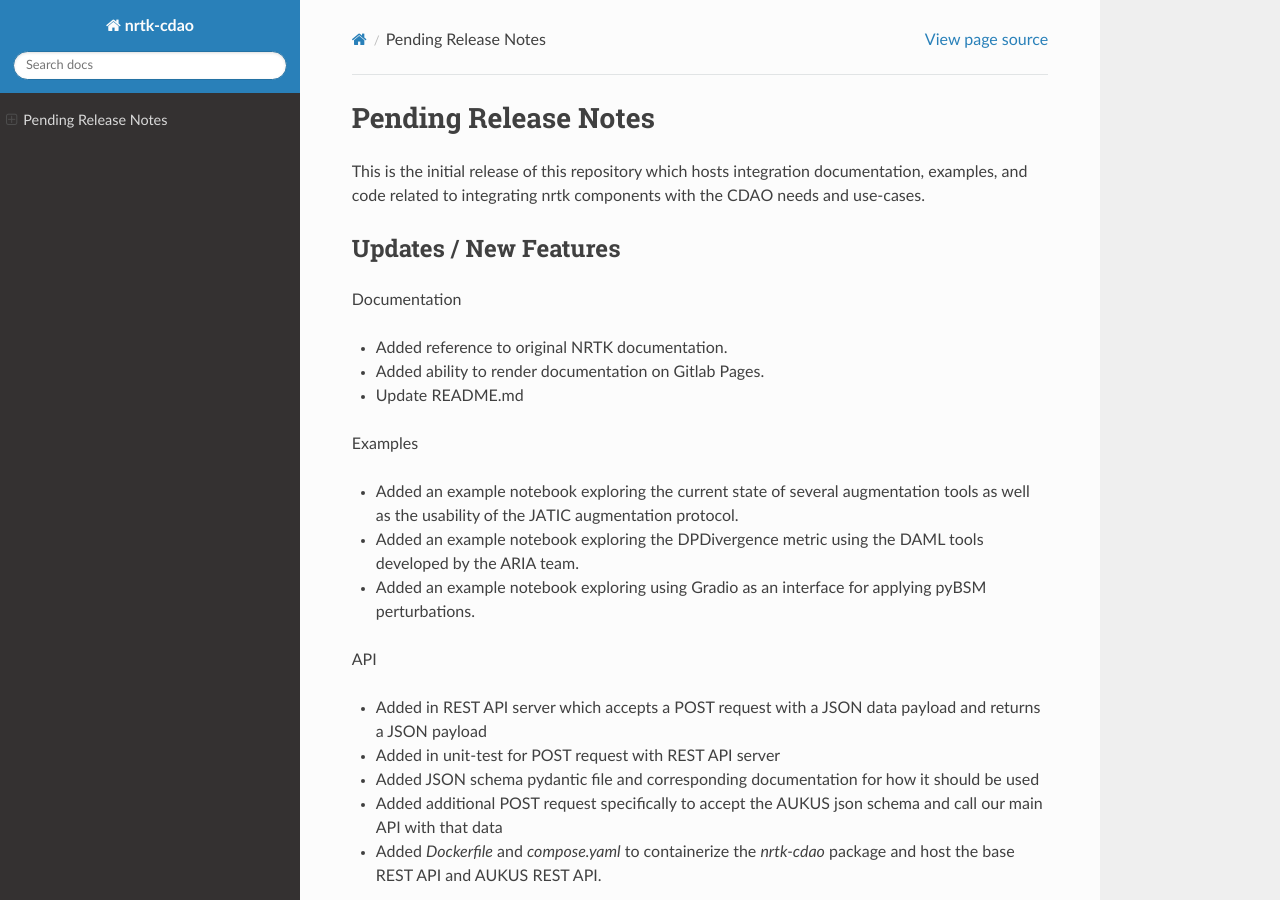
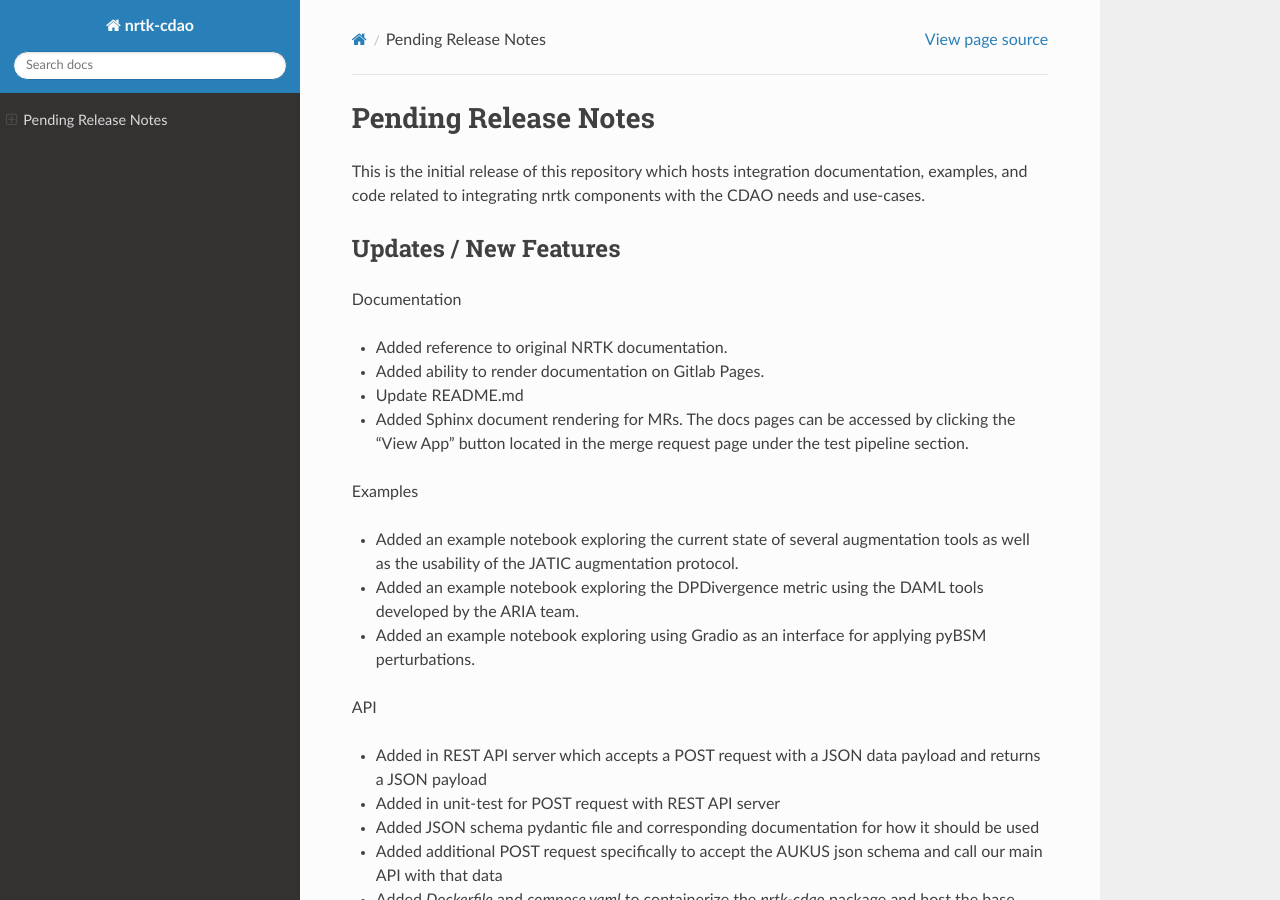
Before and after one commit to Kitware/nrtk-jatic, a Sphinx documentation site: the page built from docs/release_notes/pending_release.rst, in a window 1280 px wide and 900 px high. Built offline with Sphinx 7.4.7 and the Read the Docs theme 2.0.0, drawn with Linux system fonts in a browser that asks for light colours; pages that are not in the unit, such as notebooks, are missing from menus.

Commit message:
modified ci script to render sphinx docs

```diff
--- a/docs/release_notes/pending_release.rst
+++ b/docs/release_notes/pending_release.rst
@@ -16,6 +16,9 @@ Documentation
 * Added ability to render documentation on Gitlab Pages.
 
 * Update README.md
+
+* Added Sphinx document rendering for MRs. The docs pages can be accessed by clicking the "View App"
+  button located in the merge request page under the test pipeline section.
 
 Examples
 
```
Also changed, not shown: .gitlab-ci.yml.
